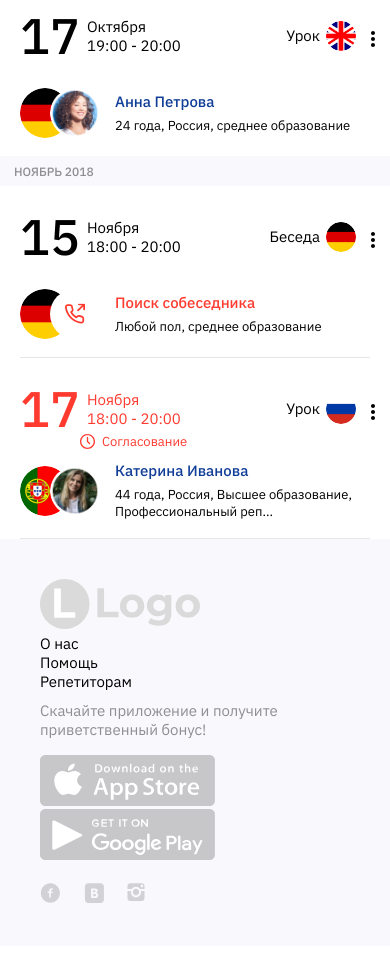
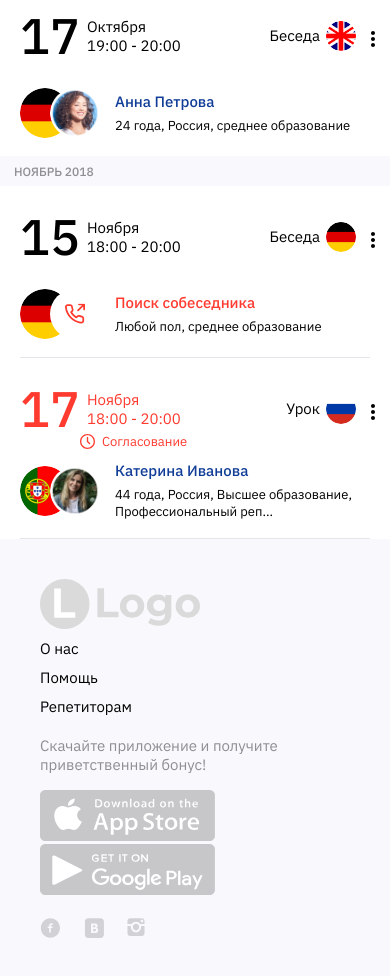
Before and after one commit to vodoleev-vladislav/duotek_testing, a plain HTML site: page index.html in a window 390 px wide. Shown: the part 646-1622 px from the top of the page. Before the commit the page ends 1592 px from the top, so only its background shows below. Drawn offline with Linux system fonts and the light colour scheme.

Commit message:
remove commented lines, fixed no pointer on hovering footer icons, add spacing to footer list

```diff
--- a/css/styles.css
+++ b/css/styles.css
@@ -387,9 +387,6 @@ body {
 
 .meeting__item {
   padding: 3.2rem 0;
-}
-
-.meeting__item {
   border-bottom: 1px solid var(--color-light-gray);
 }
 
@@ -420,7 +417,7 @@ body {
 }
 
 .meeting > :first-child {
-  margin-right: 1rem;
+  margin-right: 2.6rem;
 }
 
 .meeting__details {
@@ -613,8 +610,12 @@ body {
   display: flex;
   flex-direction: column;
   justify-content: space-around;
-  margin-top: 0.5rem;
+  margin-top: 1rem;
   margin-right: 15rem;
+}
+
+.footer-list__item {
+  margin-bottom: 1rem;
 }
 
 .footer-list__link {
--- a/index.html
+++ b/index.html
@@ -167,7 +167,7 @@
                   </div>
                 </div>
                 <div class="meeting__details">
-                  <div class="meeting__type">Урок</div>
+                  <div class="meeting__type">Беседа</div>
                   <img src="img/countries/england.png" alt="england flag" class="round-picture round-picture--resizable"></img>
                   <div class="kebab-menu">
                     <div class="kebab-menu__icon">
@@ -285,19 +285,19 @@
       <div class="footer-mobile-ad">
         <p class="footer-mobile-ad__text">Скачайте приложение и получите приветственный бонус!</p>
         <div class="footer-mobile-ad__links">
-          <a class="footer-mobile-ad__link">
-            <object type="image/svg+xml" data="img/links/app-store-badge.svg" class="logo"></object>
+          <a href="#" class="footer-mobile-ad__link">
+            <img src="img/links/app-store-badge.svg" class="logo">
           </a>
-          <a class="footer-mobile-ad__link">
-            <object type="image/svg+xml" data="img/links/google-play-badge.svg" class="logo"></object>
+          <a href="#" class="footer-mobile-ad__link">
+            <img src="img/links/google-play-badge.svg" class="logo">
           </a>
         </div>
       </div>
       <div class="footer-socmedia">
         <div class="footer-socmedia__list">
-          <li class="footer-socmedia__item"><a href="#" class="footer-socmedia__link"><object data="img/links/facebook.svg" type="image/svg+xml" class="logo"></object></a></li>
-          <li class="footer-socmedia__item"><a href="#" class="footer-socmedia__link"><object data="img/links/vkontakte.svg" type="image/svg+xml" class="logo"></object></a></li>
-          <li class="footer-socmedia__item"><a href="#" class="footer-socmedia__link"><object data="img/links/instagram.svg" type="image/svg+xml" class="logo"></object></a></li>
+          <li class="footer-socmedia__item"><a href="#" class="footer-socmedia__link"><img src="img/links/facebook.svg" class="logo"></a></li>
+          <li class="footer-socmedia__item"><a href="#" class="footer-socmedia__link"><img src="img/links/vkontakte.svg" class="logo"></a></li>
+          <li class="footer-socmedia__item"><a href="#" class="footer-socmedia__link"><img src="img/links/instagram.svg" class="logo"></a></li>
         </div>
       </div>
     </footer>
--- a/js/index.js
+++ b/js/index.js
@@ -40,8 +40,6 @@
     const currentUser = document.querySelector(".current-user");
     const mainNav = document.querySelector(".main-nav");
     hamburger.addEventListener("click", (e) => {
-      // currentUser.classList.toggle("current-user--mobile");
-      // mainNav.classList.toggle("main-nav--mobile");
       header.classList.toggle("header--mobile");
       hamBody.classList.toggle("hamburger__body--open");
     })
```
